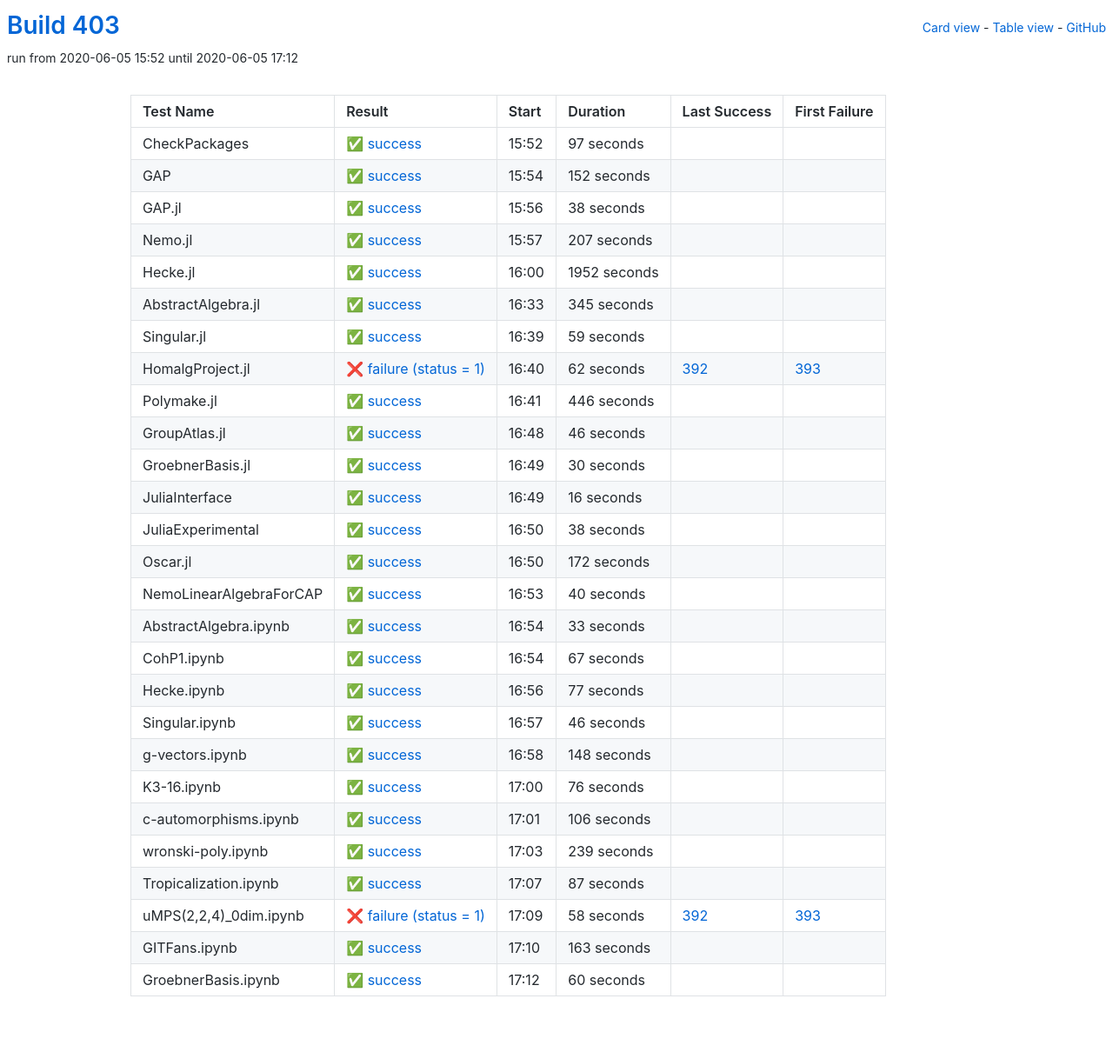
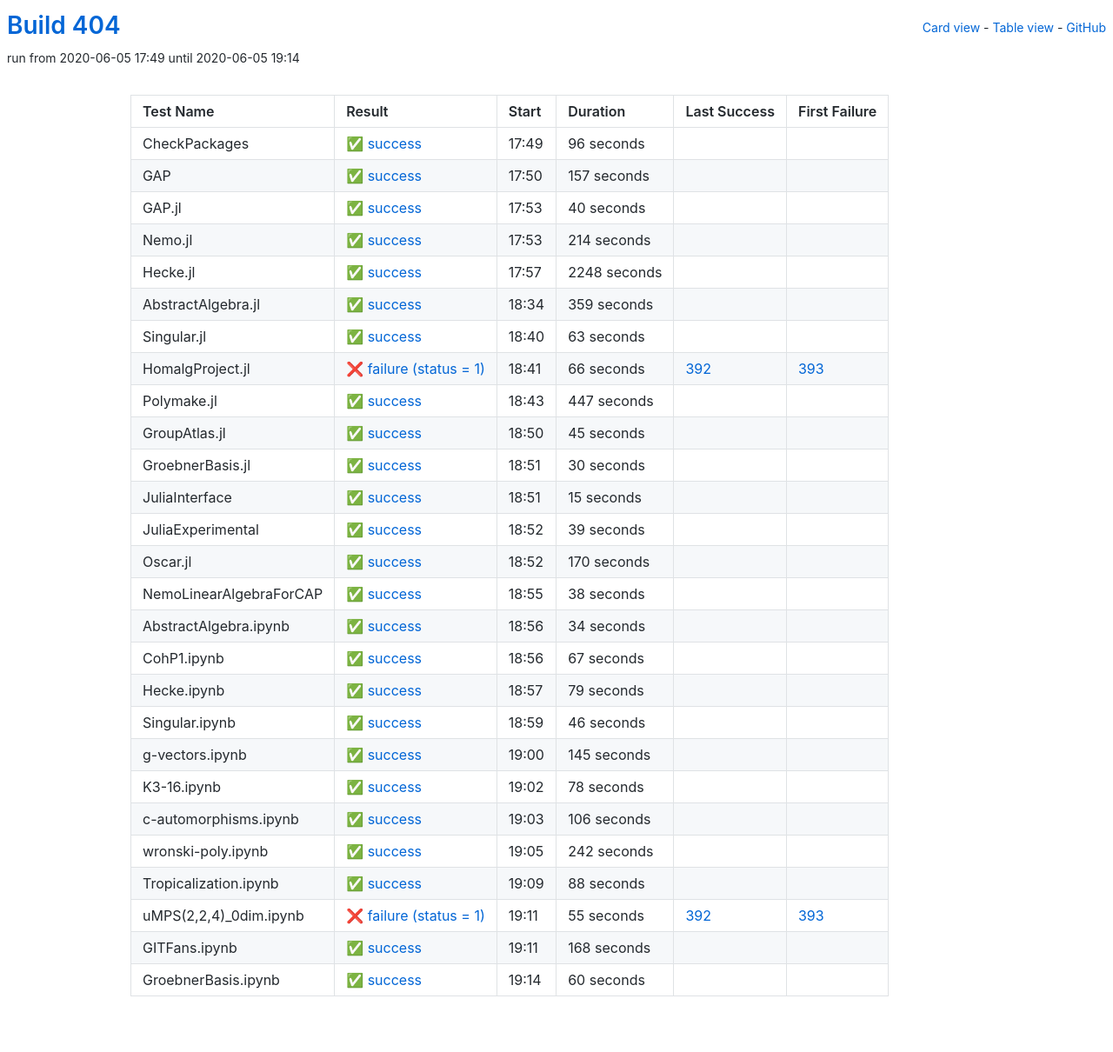
Before and after one commit to oscar-system/oscar-ci-status-1.4, a Jekyll site: the page built from table.html, in a window 1280 px wide. Shown: the whole page at 87% size. Built offline with Jekyll 4.4.1, drawn with Linux system fonts in a browser that asks for light colours.

Commit message:
Build 404

```diff
--- a/_data/ci.yml
+++ b/_data/ci.yml
@@ -1,125 +1,125 @@
-build: 403
-build_url: https://oscarci.mathematik.uni-kl.de/job/oscar-julia-1.4/403/
+build: 404
+build_url: https://oscarci.mathematik.uni-kl.de/job/oscar-julia-1.4/404/
 job: oscar-julia-1.4
 tests:
-- duration: 97
+- duration: 96
   exitcode: 0
   first_failure: false
   first_failure_url: null
   id: checkpackages
   last_success: false
   last_success_url: null
-  log: https://oscarci.mathematik.uni-kl.de/job/oscar-julia-1.4/403/artifact/logs/build-403/CheckPackages.log
+  log: https://oscarci.mathematik.uni-kl.de/job/oscar-julia-1.4/404/artifact/logs/build-404/CheckPackages.log
   name: CheckPackages
-  start: 2020-06-05 15:52
+  start: 2020-06-05 17:49
   status: success
   success: true
-- duration: 152
+- duration: 157
   exitcode: 0
   first_failure: false
   first_failure_url: null
   id: gap
   last_success: false
   last_success_url: null
-  log: https://oscarci.mathematik.uni-kl.de/job/oscar-julia-1.4/403/artifact/logs/build-403/GAP.log
+  log: https://oscarci.mathematik.uni-kl.de/job/oscar-julia-1.4/404/artifact/logs/build-404/GAP.log
   name: GAP
-  start: 2020-06-05 15:54
+  start: 2020-06-05 17:50
   status: success
   success: true
-- duration: 38
+- duration: 40
   exitcode: 0
   first_failure: false
   first_failure_url: null
   id: gap-jl
   last_success: false
   last_success_url: null
-  log: https://oscarci.mathematik.uni-kl.de/job/oscar-julia-1.4/403/artifact/logs/build-403/GAP.jl.log
+  log: https://oscarci.mathematik.uni-kl.de/job/oscar-julia-1.4/404/artifact/logs/build-404/GAP.jl.log
   name: GAP.jl
-  start: 2020-06-05 15:56
+  start: 2020-06-05 17:53
   status: success
   success: true
-- duration: 207
+- duration: 214
   exitcode: 0
   first_failure: false
   first_failure_url: null
   id: nemo-jl
   last_success: false
   last_success_url: null
-  log: https://oscarci.mathematik.uni-kl.de/job/oscar-julia-1.4/403/artifact/logs/build-403/Nemo.jl.log
+  log: https://oscarci.mathematik.uni-kl.de/job/oscar-julia-1.4/404/artifact/logs/build-404/Nemo.jl.log
   name: Nemo.jl
-  start: 2020-06-05 15:57
+  start: 2020-06-05 17:53
   status: success
   success: true
-- duration: 1952
+- duration: 2248
   exitcode: 0
   first_failure: false
   first_failure_url: null
   id: hecke-jl
   last_success: false
   last_success_url: null
-  log: https://oscarci.mathematik.uni-kl.de/job/oscar-julia-1.4/403/artifact/logs/build-403/Hecke.jl.log
+  log: https://oscarci.mathematik.uni-kl.de/job/oscar-julia-1.4/404/artifact/logs/build-404/Hecke.jl.log
   name: Hecke.jl
-  start: 2020-06-05 16:00
+  start: 2020-06-05 17:57
   status: success
   success: true
-- duration: 345
+- duration: 359
   exitcode: 0
   first_failure: false
   first_failure_url: null
   id: abstractalgebra-jl
   last_success: false
   last_success_url: null
-  log: https://oscarci.mathematik.uni-kl.de/job/oscar-julia-1.4/403/artifact/logs/build-403/AbstractAlgebra.jl.log
+  log: https://oscarci.mathematik.uni-kl.de/job/oscar-julia-1.4/404/artifact/logs/build-404/AbstractAlgebra.jl.log
   name: AbstractAlgebra.jl
-  start: 2020-06-05 16:33
+  start: 2020-06-05 18:34
   status: success
   success: true
-- duration: 59
+- duration: 63
   exitcode: 0
   first_failure: false
   first_failure_url: null
   id: singular-jl
   last_success: false
   last_success_url: null
-  log: https://oscarci.mathematik.uni-kl.de/job/oscar-julia-1.4/403/artifact/logs/build-403/Singular.jl.log
+  log: https://oscarci.mathematik.uni-kl.de/job/oscar-julia-1.4/404/artifact/logs/build-404/Singular.jl.log
   name: Singular.jl
-  start: 2020-06-05 16:39
+  start: 2020-06-05 18:40
   status: success
   success: true
-- duration: 62
+- duration: 66
   exitcode: 1
   first_failure: 393
   first_failure_url: https://oscarci.mathematik.uni-kl.de/job/oscar-julia-1.4/393/
   id: homalgproject-jl
   last_success: 392
   last_success_url: https://oscarci.mathematik.uni-kl.de/job/oscar-julia-1.4/392/
-  log: https://oscarci.mathematik.uni-kl.de/job/oscar-julia-1.4/403/artifact/logs/build-403/HomalgProject.jl.log
+  log: https://oscarci.mathematik.uni-kl.de/job/oscar-julia-1.4/404/artifact/logs/build-404/HomalgProject.jl.log
   name: HomalgProject.jl
-  start: 2020-06-05 16:40
+  start: 2020-06-05 18:41
   status: failure
   success: false
-- duration: 446
+- duration: 447
   exitcode: 0
   first_failure: false
   first_failure_url: null
   id: polymake-jl
   last_success: false
   last_success_url: null
-  log: https://oscarci.mathematik.uni-kl.de/job/oscar-julia-1.4/403/artifact/logs/build-403/Polymake.jl.log
+  log: https://oscarci.mathematik.uni-kl.de/job/oscar-julia-1.4/404/artifact/logs/build-404/Polymake.jl.log
   name: Polymake.jl
-  start: 2020-06-05 16:41
+  start: 2020-06-05 18:43
   status: success
   success: true
-- duration: 46
+- duration: 45
   exitcode: 0
   first_failure: false
   first_failure_url: null
   id: groupatlas-jl
   last_success: false
   last_success_url: null
-  log: https://oscarci.mathematik.uni-kl.de/job/oscar-julia-1.4/403/artifact/logs/build-403/GroupAtlas.jl.log
+  log: https://oscarci.mathematik.uni-kl.de/job/oscar-julia-1.4/404/artifact/logs/build-404/GroupAtlas.jl.log
   name: GroupAtlas.jl
-  start: 2020-06-05 16:48
+  start: 2020-06-05 18:50
   status: success
   success: true
 - duration: 30
@@ -129,69 +129,69 @@ tests:
   id: groebnerbasis-jl
   last_success: false
   last_success_url: null
-  log: https://oscarci.mathematik.uni-kl.de/job/oscar-julia-1.4/403/artifact/logs/build-403/GroebnerBasis.jl.log
+  log: https://oscarci.mathematik.uni-kl.de/job/oscar-julia-1.4/404/artifact/logs/build-404/GroebnerBasis.jl.log
   name: GroebnerBasis.jl
-  start: 2020-06-05 16:49
+  start: 2020-06-05 18:51
   status: success
   success: true
-- duration: 16
+- duration: 15
   exitcode: 0
   first_failure: false
   first_failure_url: null
   id: juliainterface
   last_success: false
   last_success_url: null
-  log: https://oscarci.mathematik.uni-kl.de/job/oscar-julia-1.4/403/artifact/logs/build-403/JuliaInterface.log
+  log: https://oscarci.mathematik.uni-kl.de/job/oscar-julia-1.4/404/artifact/logs/build-404/JuliaInterface.log
   name: JuliaInterface
-  start: 2020-06-05 16:49
+  start: 2020-06-05 18:51
+  status: success
+  success: true
+- duration: 39
+  exitcode: 0
+  first_failure: false
+  first_failure_url: null
+  id: juliaexperimental
+  last_success: false
+  last_success_url: null
+  log: https://oscarci.mathematik.uni-kl.de/job/oscar-julia-1.4/404/artifact/logs/build-404/JuliaExperimental.log
+  name: JuliaExperimental
+  start: 2020-06-05 18:52
+  status: success
+  success: true
+- duration: 170
+  exitcode: 0
+  first_failure: false
+  first_failure_url: null
+  id: oscar-jl
+  last_success: false
+  last_success_url: null
+  log: https://oscarci.mathematik.uni-kl.de/job/oscar-julia-1.4/404/artifact/logs/build-404/Oscar.jl.log
+  name: Oscar.jl
+  start: 2020-06-05 18:52
   status: success
   success: true
 - duration: 38
   exitcode: 0
   first_failure: false
   first_failure_url: null
-  id: juliaexperimental
-  last_success: false
-  last_success_url: null
-  log: https://oscarci.mathematik.uni-kl.de/job/oscar-julia-1.4/403/artifact/logs/build-403/JuliaExperimental.log
-  name: JuliaExperimental
-  start: 2020-06-05 16:50
-  status: success
-  success: true
-- duration: 172
-  exitcode: 0
-  first_failure: false
-  first_failure_url: null
-  id: oscar-jl
-  last_success: false
-  last_success_url: null
-  log: https://oscarci.mathematik.uni-kl.de/job/oscar-julia-1.4/403/artifact/logs/build-403/Oscar.jl.log
-  name: Oscar.jl
-  start: 2020-06-05 16:50
-  status: success
-  success: true
-- duration: 40
-  exitcode: 0
-  first_failure: false
-  first_failure_url: null
   id: nemolinearalgebraforcap
   last_success: false
   last_success_url: null
-  log: https://oscarci.mathematik.uni-kl.de/job/oscar-julia-1.4/403/artifact/logs/build-403/NemoLinearAlgebraForCAP.log
+  log: https://oscarci.mathematik.uni-kl.de/job/oscar-julia-1.4/404/artifact/logs/build-404/NemoLinearAlgebraForCAP.log
   name: NemoLinearAlgebraForCAP
-  start: 2020-06-05 16:53
+  start: 2020-06-05 18:55
   status: success
   success: true
-- duration: 33
+- duration: 34
   exitcode: 0
   first_failure: false
   first_failure_url: null
   id: abstractalgebra-ipynb
   last_success: false
   last_success_url: null
-  log: https://oscarci.mathematik.uni-kl.de/job/oscar-julia-1.4/403/artifact/logs/build-403/AbstractAlgebra.ipynb.log
+  log: https://oscarci.mathematik.uni-kl.de/job/oscar-julia-1.4/404/artifact/logs/build-404/AbstractAlgebra.ipynb.log
   name: AbstractAlgebra.ipynb
-  start: 2020-06-05 16:54
+  start: 2020-06-05 18:56
   status: success
   success: true
 - duration: 67
@@ -201,21 +201,21 @@ tests:
   id: cohp1-ipynb
   last_success: false
   last_success_url: null
-  log: https://oscarci.mathematik.uni-kl.de/job/oscar-julia-1.4/403/artifact/logs/build-403/CohP1.ipynb.log
+  log: https://oscarci.mathematik.uni-kl.de/job/oscar-julia-1.4/404/artifact/logs/build-404/CohP1.ipynb.log
   name: CohP1.ipynb
-  start: 2020-06-05 16:54
+  start: 2020-06-05 18:56
   status: success
   success: true
-- duration: 77
+- duration: 79
   exitcode: 0
   first_failure: false
   first_failure_url: null
   id: hecke-ipynb
   last_success: false
   last_success_url: null
-  log: https://oscarci.mathematik.uni-kl.de/job/oscar-julia-1.4/403/artifact/logs/build-403/Hecke.ipynb.log
+  log: https://oscarci.mathematik.uni-kl.de/job/oscar-julia-1.4/404/artifact/logs/build-404/Hecke.ipynb.log
   name: Hecke.ipynb
-  start: 2020-06-05 16:56
+  start: 2020-06-05 18:57
   status: success
   success: true
 - duration: 46
@@ -225,33 +225,33 @@ tests:
   id: singular-ipynb
   last_success: false
   last_success_url: null
-  log: https://oscarci.mathematik.uni-kl.de/job/oscar-julia-1.4/403/artifact/logs/build-403/Singular.ipynb.log
+  log: https://oscarci.mathematik.uni-kl.de/job/oscar-julia-1.4/404/artifact/logs/build-404/Singular.ipynb.log
   name: Singular.ipynb
-  start: 2020-06-05 16:57
+  start: 2020-06-05 18:59
   status: success
   success: true
-- duration: 148
+- duration: 145
   exitcode: 0
   first_failure: false
   first_failure_url: null
   id: g-vectors-ipynb
   last_success: false
   last_success_url: null
-  log: https://oscarci.mathematik.uni-kl.de/job/oscar-julia-1.4/403/artifact/logs/build-403/g-vectors.ipynb.log
+  log: https://oscarci.mathematik.uni-kl.de/job/oscar-julia-1.4/404/artifact/logs/build-404/g-vectors.ipynb.log
   name: g-vectors.ipynb
-  start: 2020-06-05 16:58
+  start: 2020-06-05 19:00
   status: success
   success: true
-- duration: 76
+- duration: 78
   exitcode: 0
   first_failure: false
   first_failure_url: null
   id: k3-16-ipynb
   last_success: false
   last_success_url: null
-  log: https://oscarci.mathematik.uni-kl.de/job/oscar-julia-1.4/403/artifact/logs/build-403/K3-16.ipynb.log
+  log: https://oscarci.mathematik.uni-kl.de/job/oscar-julia-1.4/404/artifact/logs/build-404/K3-16.ipynb.log
   name: K3-16.ipynb
-  start: 2020-06-05 17:00
+  start: 2020-06-05 19:02
   status: success
   success: true
 - duration: 106
@@ -261,57 +261,57 @@ tests:
   id: c-automorphisms-ipynb
   last_success: false
   last_success_url: null
-  log: https://oscarci.mathematik.uni-kl.de/job/oscar-julia-1.4/403/artifact/logs/build-403/c-automorphisms.ipynb.log
+  log: https://oscarci.mathematik.uni-kl.de/job/oscar-julia-1.4/404/artifact/logs/build-404/c-automorphisms.ipynb.log
   name: c-automorphisms.ipynb
-  start: 2020-06-05 17:01
+  start: 2020-06-05 19:03
   status: success
   success: true
-- duration: 239
+- duration: 242
   exitcode: 0
   first_failure: false
   first_failure_url: null
   id: wronski-poly-ipynb
   last_success: false
   last_success_url: null
-  log: https://oscarci.mathematik.uni-kl.de/job/oscar-julia-1.4/403/artifact/logs/build-403/wronski-poly.ipynb.log
+  log: https://oscarci.mathematik.uni-kl.de/job/oscar-julia-1.4/404/artifact/logs/build-404/wronski-poly.ipynb.log
   name: wronski-poly.ipynb
-  start: 2020-06-05 17:03
+  start: 2020-06-05 19:05
   status: success
   success: true
-- duration: 87
+- duration: 88
   exitcode: 0
   first_failure: false
   first_failure_url: null
   id: tropicalization-ipynb
   last_success: false
   last_success_url: null
-  log: https://oscarci.mathematik.uni-kl.de/job/oscar-julia-1.4/403/artifact/logs/build-403/Tropicalization.ipynb.log
+  log: https://oscarci.mathematik.uni-kl.de/job/oscar-julia-1.4/404/artifact/logs/build-404/Tropicalization.ipynb.log
   name: Tropicalization.ipynb
-  start: 2020-06-05 17:07
+  start: 2020-06-05 19:09
   status: success
   success: true
-- duration: 58
+- duration: 55
   exitcode: 1
   first_failure: 393
   first_failure_url: https://oscarci.mathematik.uni-kl.de/job/oscar-julia-1.4/393/
   id: umps-2-2-4-0dim-ipynb
   last_success: 392
   last_success_url: https://oscarci.mathematik.uni-kl.de/job/oscar-julia-1.4/392/
-  log: https://oscarci.mathematik.uni-kl.de/job/oscar-julia-1.4/403/artifact/logs/build-403/uMPS-2-2-4-_0dim.ipynb.log
+  log: https://oscarci.mathematik.uni-kl.de/job/oscar-julia-1.4/404/artifact/logs/build-404/uMPS-2-2-4-_0dim.ipynb.log
   name: uMPS(2,2,4)_0dim.ipynb
-  start: 2020-06-05 17:09
+  start: 2020-06-05 19:11
   status: failure
   success: false
-- duration: 163
+- duration: 168
   exitcode: 0
   first_failure: false
   first_failure_url: null
   id: gitfans-ipynb
   last_success: false
   last_success_url: null
-  log: https://oscarci.mathematik.uni-kl.de/job/oscar-julia-1.4/403/artifact/logs/build-403/GITFans.ipynb.log
+  log: https://oscarci.mathematik.uni-kl.de/job/oscar-julia-1.4/404/artifact/logs/build-404/GITFans.ipynb.log
   name: GITFans.ipynb
-  start: 2020-06-05 17:10
+  start: 2020-06-05 19:11
   status: success
   success: true
 - duration: 60
@@ -321,8 +321,8 @@ tests:
   id: groebnerbasis-ipynb
   last_success: false
   last_success_url: null
-  log: https://oscarci.mathematik.uni-kl.de/job/oscar-julia-1.4/403/artifact/logs/build-403/GroebnerBasis.ipynb.log
+  log: https://oscarci.mathematik.uni-kl.de/job/oscar-julia-1.4/404/artifact/logs/build-404/GroebnerBasis.ipynb.log
   name: GroebnerBasis.ipynb
-  start: 2020-06-05 17:12
+  start: 2020-06-05 19:14
   status: success
   success: true
```
Also changed, not shown: README.md.
